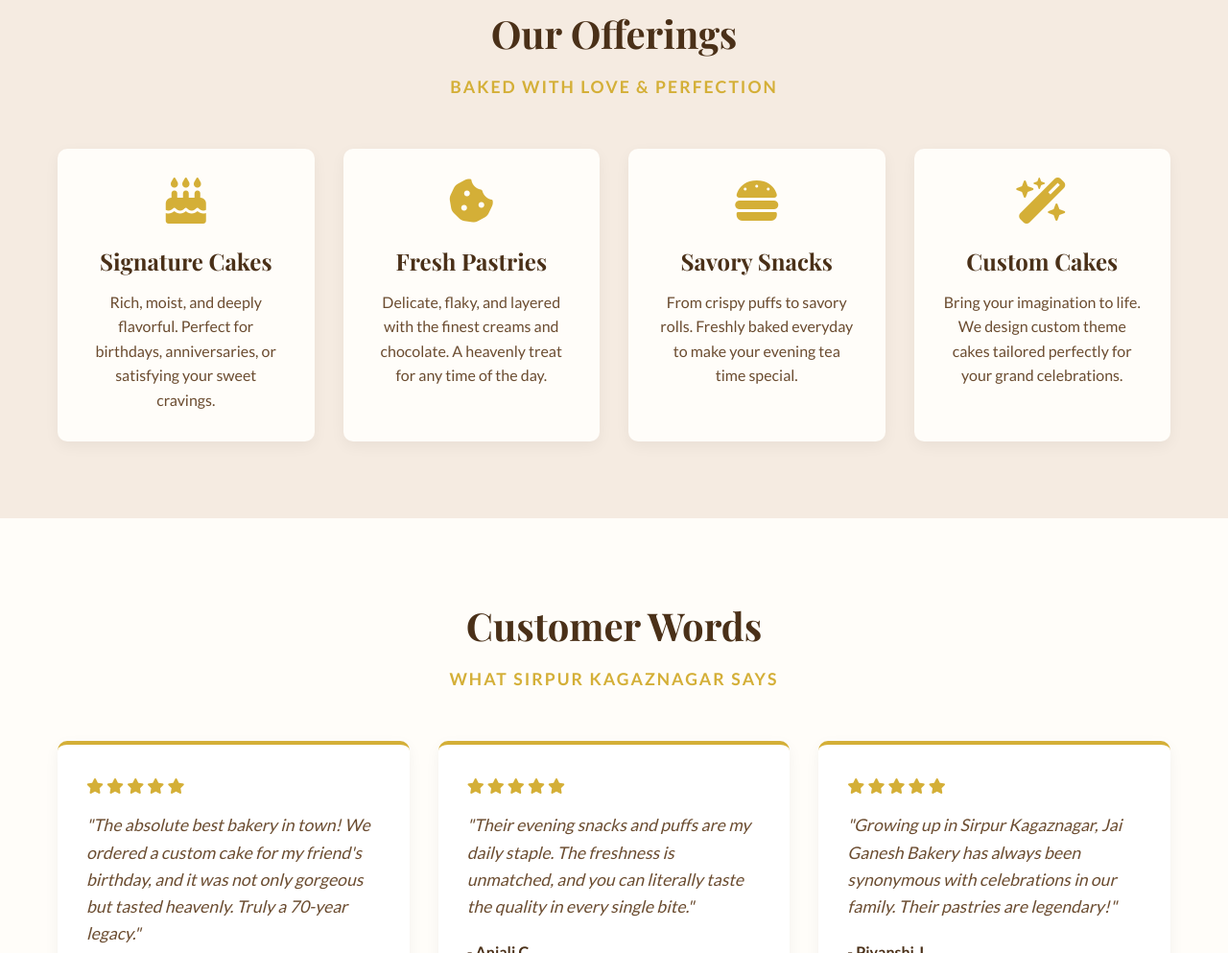
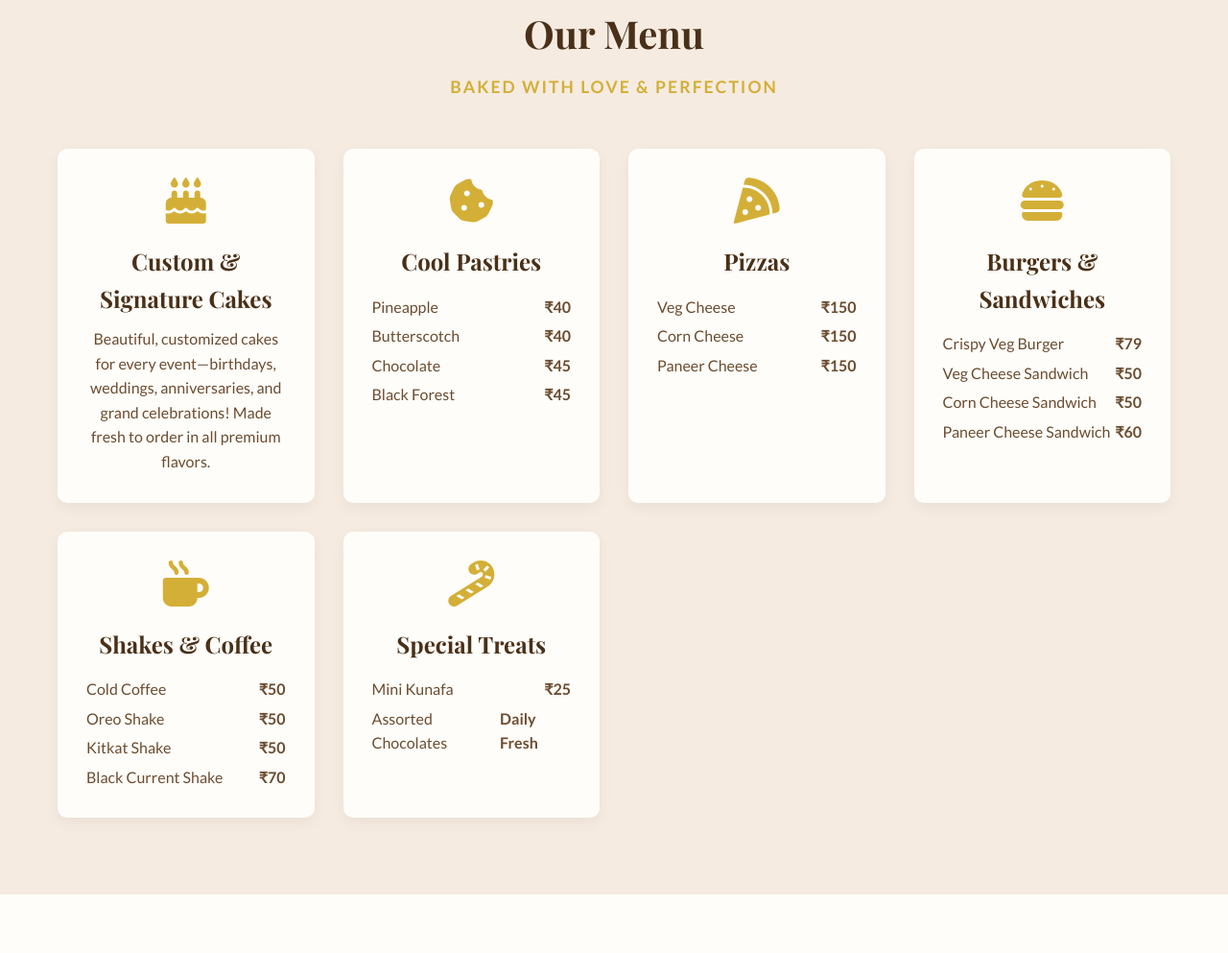
Before and after one commit to jsbskzr/jaiganeshbakeryskzr, a plain HTML site: page index.html in a window 1280 px wide. Shown: the part 1807-2800 px from the top of the page at 96% size. Drawn offline with nearby package versions, Linux system fonts and the light colour scheme.

Commit message:
Update index.html

```diff
--- a/index.html
+++ b/index.html
@@ -5,7 +5,7 @@
     <meta name="viewport" content="width=device-width, initial-scale=1.0">
     <meta name="description" content="Jai Ganesh Bakery - Serving Freshness Since 1955 in Sirpur Kagaznagar. First bakery in town offering premium cakes, pastries, snacks, and custom cakes.">
     <meta name="keywords" content="Jai Ganesh Bakery, Sirpur Kagaznagar bakery, fresh cakes, custom cakes, pastries, established 1955">
-    <title>Jai Ganesh Bakery | The Sweetest Spot in Sirpur Kagaznagar </title>
+    <title>Jai Ganesh Bakery | The Sweetest Spot in Sirpur Kagaznagar</title>
 
     <link rel="preconnect" href="https://fonts.googleapis.com">
     <link rel="preconnect" href="https://fonts.gstatic.com" crossorigin>
@@ -139,7 +139,7 @@
             cursor: pointer;
         }
 
-        /* Hero Section - UPDATED TO background.jpg */
+        /* Hero Section */
         .hero {
             height: 100vh;
             background: linear-gradient(rgba(74, 48, 24, 0.6), rgba(74, 48, 24, 0.6)), url('background.jpg') center/cover no-repeat;
@@ -477,7 +477,7 @@
             <ul class="nav-links" id="navLinks">
                 <li><a href="#home">Home</a></li>
                 <li><a href="#about">Our Story</a></li>
-                <li><a href="#products">Products</a></li>
+                <li><a href="#products">Menu</a></li>
                 <li><a href="#reviews">Reviews</a></li>
                 <li><a href="#contact">Contact</a></li>
             </ul>
@@ -530,30 +530,69 @@
 
     <section id="products" class="products section-padding">
         <div class="container">
-            <h2 class="section-title">Our Offerings</h2>
+            <h2 class="section-title">Our Menu</h2>
             <p class="section-subtitle">Baked with Love & Perfection</p>
 
             <div class="products-grid">
+
                 <div class="product-card">
                     <i class="fa-solid fa-cake-candles product-icon"></i>
-                    <h3>Signature Cakes</h3>
-                    <p>Rich, moist, and deeply flavorful. Perfect for birthdays, anniversaries, or satisfying your sweet cravings.</p>
+                    <h3>Custom & Signature Cakes</h3>
+                    <p>Beautiful, customized cakes for every event—birthdays, weddings, anniversaries, and grand celebrations! Made fresh to order in all premium flavors.</p>
                 </div>
+
                 <div class="product-card">
                     <i class="fa-solid fa-cookie-bite product-icon"></i>
-                    <h3>Fresh Pastries</h3>
-                    <p>Delicate, flaky, and layered with the finest creams and chocolate. A heavenly treat for any time of the day.</p>
+                    <h3>Cool Pastries</h3>
+                    <div style="text-align: left; margin-top: 15px;">
+                        <div style="display: flex; justify-content: space-between; margin-bottom: 5px;"><span>Pineapple</span> <strong>₹40</strong></div>
+                        <div style="display: flex; justify-content: space-between; margin-bottom: 5px;"><span>Butterscotch</span> <strong>₹40</strong></div>
+                        <div style="display: flex; justify-content: space-between; margin-bottom: 5px;"><span>Chocolate</span> <strong>₹45</strong></div>
+                        <div style="display: flex; justify-content: space-between;"><span>Black Forest</span> <strong>₹45</strong></div>
+                    </div>
                 </div>
+
+                <div class="product-card">
+                    <i class="fa-solid fa-pizza-slice product-icon"></i>
+                    <h3>Pizzas</h3>
+                    <div style="text-align: left; margin-top: 15px;">
+                        <div style="display: flex; justify-content: space-between; margin-bottom: 5px;"><span>Veg Cheese</span> <strong>₹150</strong></div>
+                        <div style="display: flex; justify-content: space-between; margin-bottom: 5px;"><span>Corn Cheese</span> <strong>₹150</strong></div>
+                        <div style="display: flex; justify-content: space-between;"><span>Paneer Cheese</span> <strong>₹150</strong></div>
+                    </div>
+                </div>
+
                 <div class="product-card">
                     <i class="fa-solid fa-burger product-icon"></i>
-                    <h3>Savory Snacks</h3>
-                    <p>From crispy puffs to savory rolls. Freshly baked everyday to make your evening tea time special.</p>
+                    <h3>Burgers & Sandwiches</h3>
+                    <div style="text-align: left; margin-top: 15px;">
+                        <div style="display: flex; justify-content: space-between; margin-bottom: 5px;"><span>Crispy Veg Burger</span> <strong>₹79</strong></div>
+                        <div style="display: flex; justify-content: space-between; margin-bottom: 5px;"><span>Veg Cheese Sandwich</span> <strong>₹50</strong></div>
+                        <div style="display: flex; justify-content: space-between; margin-bottom: 5px;"><span>Corn Cheese Sandwich</span> <strong>₹50</strong></div>
+                        <div style="display: flex; justify-content: space-between;"><span>Paneer Cheese Sandwich</span> <strong>₹60</strong></div>
+                    </div>
                 </div>
+
                 <div class="product-card">
-                    <i class="fa-solid fa-wand-magic-sparkles product-icon"></i>
-                    <h3>Custom Cakes</h3>
-                    <p>Bring your imagination to life. We design custom theme cakes tailored perfectly for your grand celebrations.</p>
+                    <i class="fa-solid fa-mug-hot product-icon"></i>
+                    <h3>Shakes & Coffee</h3>
+                    <div style="text-align: left; margin-top: 15px;">
+                        <div style="display: flex; justify-content: space-between; margin-bottom: 5px;"><span>Cold Coffee</span> <strong>₹50</strong></div>
+                        <div style="display: flex; justify-content: space-between; margin-bottom: 5px;"><span>Oreo Shake</span> <strong>₹50</strong></div>
+                        <div style="display: flex; justify-content: space-between; margin-bottom: 5px;"><span>Kitkat Shake</span> <strong>₹50</strong></div>
+                        <div style="display: flex; justify-content: space-between;"><span>Black Current Shake</span> <strong>₹70</strong></div>
+                    </div>
                 </div>
+
+                <div class="product-card">
+                    <i class="fa-solid fa-candy-cane product-icon"></i>
+                    <h3>Special Treats</h3>
+                    <div style="text-align: left; margin-top: 15px;">
+                        <div style="display: flex; justify-content: space-between; margin-bottom: 5px;"><span>Mini Kunafa</span> <strong>₹25</strong></div>
+                        <div style="display: flex; justify-content: space-between; margin-bottom: 5px;"><span>Assorted Chocolates</span> <strong>Daily Fresh</strong></div>
+                    </div>
+                </div>
+
             </div>
         </div>
     </section>
@@ -633,15 +672,6 @@
 
                 <div class="map-container">
                     <iframe src="https://maps.google.com/maps?q=Jai+Ganesh+bakery,+Kagaznagar,+Telangana+504296&t=&z=16&ie=UTF8&iwloc=&output=embed" width="100%" height="100%" style="border:0;" allowfullscreen="" loading="lazy" referrerpolicy="no-referrer-when-downgrade" title="Google Maps Location of Jai Ganesh Bakery"></iframe>
-
-                        width="100%"
-                        height="100%"
-                        style="border:0;"
-                        allowfullscreen=""
-                        loading="lazy"
-                        referrerpolicy="no-referrer-when-downgrade"
-                        title="Google Maps Location of Sirpur Kagaznagar">
-                    </iframe>
                 </div>
             </div>
         </div>
@@ -652,7 +682,6 @@
             <div class="social-icons">
                 <a href="https://www.instagram.com/jai_ganesh_bakery?igsh=MW81ZXo4Mnk5bnpoaA==" target="_blank" rel="noopener noreferrer"><i class="fa-brands fa-instagram"></i></a>
             </div>
-
 
             <p>© 2024 Jai Ganesh Bakery. Serving Freshness Since 1955. All Rights Reserved.</p>
         </div>
```
